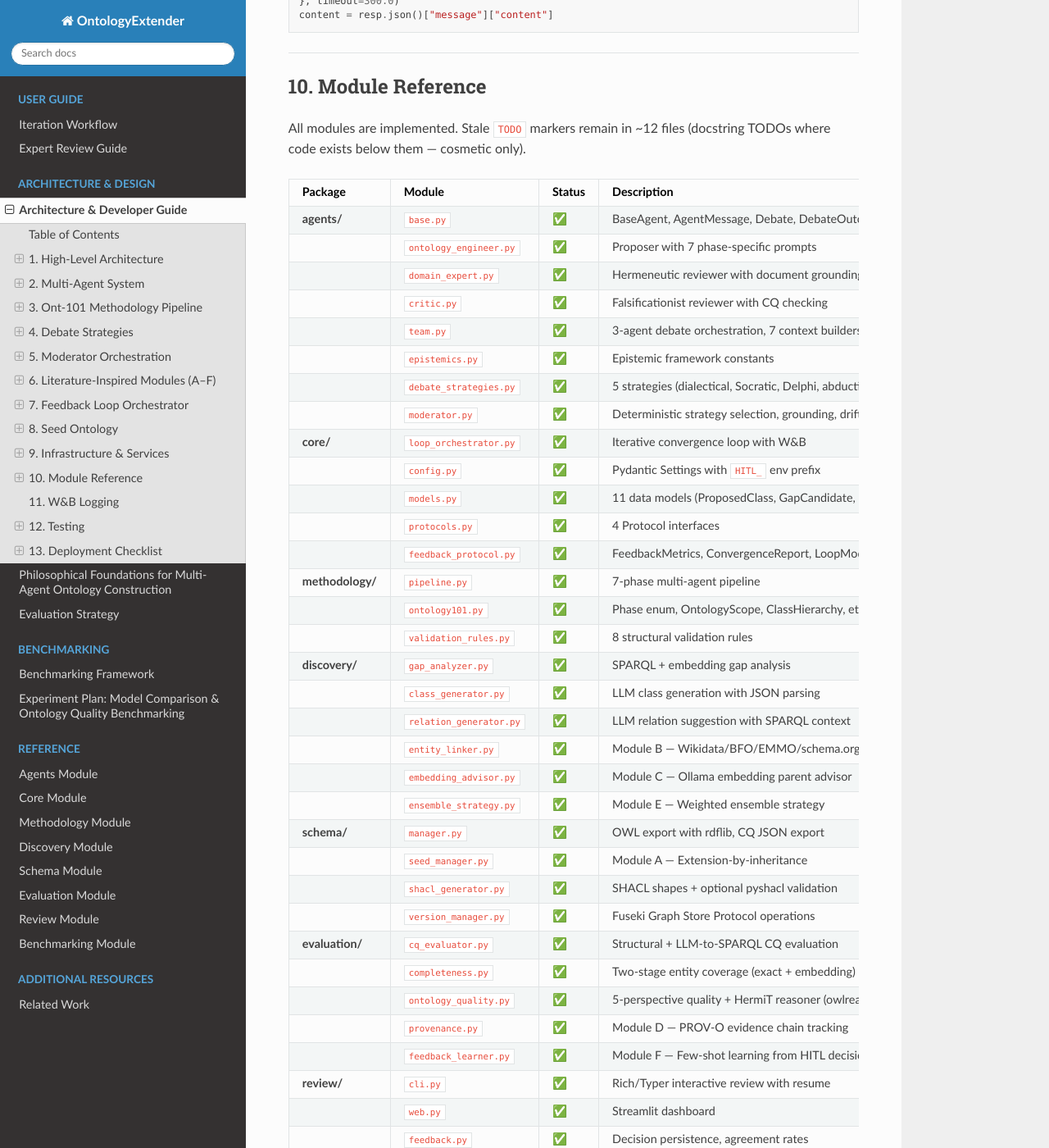
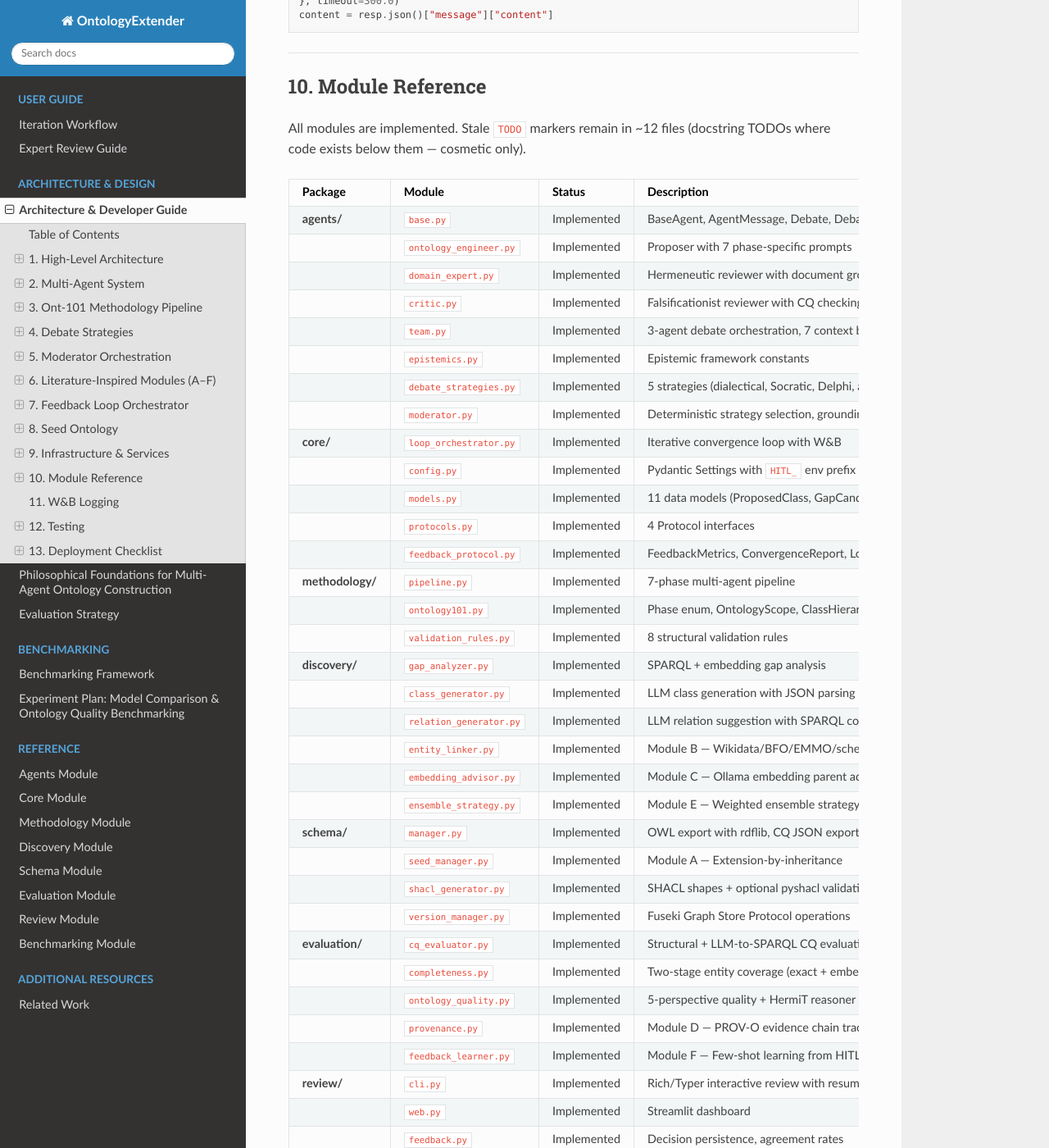
Before and after one commit to DataScienceLabFHSWF/OntologyExtender, a Sphinx documentation site: the page built from docs/ARCHITECTURE.md, in a window 1280 px wide and 1400 px high, scrolled down 8747 px. Shown: the whole window at 82% size. Built offline with Sphinx 7.4.7 and the Read the Docs theme 3.1.0, drawn with Linux system fonts in a browser that asks for light colours; pages that are not in the unit, such as notebooks, are missing from menus; some of the changed text lies outside the part shown.

Commit message:
docs,refactor: Add docstrings and clean up emoji markers
- Add comprehensive docstrings to 5 key functions in agents and core modules
- Document property methods in moderator.py (grounding_ratio, cq_coverage_ratio, etc.)
- Replace emoji status markers (✅/❌) with text in ARCHITECTURE.md and benchmark plan
- Improves code maintainability and documentation generation via Sphinx

```diff
--- a/docs/ARCHITECTURE.md
+++ b/docs/ARCHITECTURE.md
@@ -412,43 +412,43 @@ All modules are implemented. Stale `TODO` markers remain in ~12 files
 
 | Package | Module | Status | Description |
 |---------|--------|--------|-------------|
-| **agents/** | `base.py` | ✅ | BaseAgent, AgentMessage, Debate, DebateOutcome |
-| | `ontology_engineer.py` | ✅ | Proposer with 7 phase-specific prompts |
-| | `domain_expert.py` | ✅ | Hermeneutic reviewer with document grounding |
-| | `critic.py` | ✅ | Falsificationist reviewer with CQ checking |
-| | `team.py` | ✅ | 3-agent debate orchestration, 7 context builders |
-| | `epistemics.py` | ✅ | Epistemic framework constants |
-| | `debate_strategies.py` | ✅ | 5 strategies (dialectical, Socratic, Delphi, abductive, consensus) |
-| | `moderator.py` | ✅ | Deterministic strategy selection, grounding, drift detection |
-| **core/** | `loop_orchestrator.py` | ✅ | Iterative convergence loop with W&B |
-| | `config.py` | ✅ | Pydantic Settings with `HITL_` env prefix |
-| | `models.py` | ✅ | 11 data models (ProposedClass, GapCandidate, etc.) |
-| | `protocols.py` | ✅ | 4 Protocol interfaces |
-| | `feedback_protocol.py` | ✅ | FeedbackMetrics, ConvergenceReport, LoopMode |
-| **methodology/** | `pipeline.py` | ✅ | 7-phase multi-agent pipeline |
-| | `ontology101.py` | ✅ | Phase enum, OntologyScope, ClassHierarchy, etc. |
-| | `validation_rules.py` | ✅ | 8 structural validation rules |
-| **discovery/** | `gap_analyzer.py` | ✅ | SPARQL + embedding gap analysis |
-| | `class_generator.py` | ✅ | LLM class generation with JSON parsing |
-| | `relation_generator.py` | ✅ | LLM relation suggestion with SPARQL context |
-| | `entity_linker.py` | ✅ | Module B — Wikidata/BFO/EMMO/schema.org/SAREF |
-| | `embedding_advisor.py` | ✅ | Module C — Ollama embedding parent advisor |
-| | `ensemble_strategy.py` | ✅ | Module E — Weighted ensemble strategy |
-| **schema/** | `manager.py` | ✅ | OWL export with rdflib, CQ JSON export |
-| | `seed_manager.py` | ✅ | Module A — Extension-by-inheritance |
-| | `shacl_generator.py` | ✅ | SHACL shapes + optional pyshacl validation |
-| | `version_manager.py` | ✅ | Fuseki Graph Store Protocol operations |
-| **evaluation/** | `cq_evaluator.py` | ✅ | Structural + LLM-to-SPARQL CQ evaluation |
-| | `completeness.py` | ✅ | Two-stage entity coverage (exact + embedding) |
-| | `ontology_quality.py` | ✅ | 5-perspective quality + HermiT reasoner (owlready2) |
-| | `provenance.py` | ✅ | Module D — PROV-O evidence chain tracking |
-| | `feedback_learner.py` | ✅ | Module F — Few-shot learning from HITL decisions |
-| **review/** | `cli.py` | ✅ | Rich/Typer interactive review with resume |
-| | `web.py` | ✅ | Streamlit dashboard |
-| | `feedback.py` | ✅ | Decision persistence, agreement rates |
-| **sources/** | `qdrant_source.py` | ✅ | Document chunk retrieval |
-| | `cq_generator.py` | ✅ | CQ generation from documents via LLM |
-| **mapping/** | `yarrrml_generator.py` | ✅ | YARRRML/RML mapping rules |
+| **agents/** | `base.py` | Implemented | BaseAgent, AgentMessage, Debate, DebateOutcome |
+| | `ontology_engineer.py` | Implemented | Proposer with 7 phase-specific prompts |
+| | `domain_expert.py` | Implemented | Hermeneutic reviewer with document grounding |
+| | `critic.py` | Implemented | Falsificationist reviewer with CQ checking |
+| | `team.py` | Implemented | 3-agent debate orchestration, 7 context builders |
+| | `epistemics.py` | Implemented | Epistemic framework constants |
+| | `debate_strategies.py` | Implemented | 5 strategies (dialectical, Socratic, Delphi, abductive, consensus) |
+| | `moderator.py` | Implemented | Deterministic strategy selection, grounding, drift detection |
+| **core/** | `loop_orchestrator.py` | Implemented | Iterative convergence loop with W&B |
+| | `config.py` | Implemented | Pydantic Settings with `HITL_` env prefix |
+| | `models.py` | Implemented | 11 data models (ProposedClass, GapCandidate, etc.) |
+| | `protocols.py` | Implemented | 4 Protocol interfaces |
+| | `feedback_protocol.py` | Implemented | FeedbackMetrics, ConvergenceReport, LoopMode |
+| **methodology/** | `pipeline.py` | Implemented | 7-phase multi-agent pipeline |
+| | `ontology101.py` | Implemented | Phase enum, OntologyScope, ClassHierarchy, etc. |
+| | `validation_rules.py` | Implemented | 8 structural validation rules |
+| **discovery/** | `gap_analyzer.py` | Implemented | SPARQL + embedding gap analysis |
+| | `class_generator.py` | Implemented | LLM class generation with JSON parsing |
+| | `relation_generator.py` | Implemented | LLM relation suggestion with SPARQL context |
+| | `entity_linker.py` | Implemented | Module B — Wikidata/BFO/EMMO/schema.org/SAREF |
+| | `embedding_advisor.py` | Implemented | Module C — Ollama embedding parent advisor |
+| | `ensemble_strategy.py` | Implemented | Module E — Weighted ensemble strategy |
+| **schema/** | `manager.py` | Implemented | OWL export with rdflib, CQ JSON export |
+| | `seed_manager.py` | Implemented | Module A — Extension-by-inheritance |
+| | `shacl_generator.py` | Implemented | SHACL shapes + optional pyshacl validation |
+| | `version_manager.py` | Implemented | Fuseki Graph Store Protocol operations |
+| **evaluation/** | `cq_evaluator.py` | Implemented | Structural + LLM-to-SPARQL CQ evaluation |
+| | `completeness.py` | Implemented | Two-stage entity coverage (exact + embedding) |
+| | `ontology_quality.py` | Implemented | 5-perspective quality + HermiT reasoner (owlready2) |
+| | `provenance.py` | Implemented | Module D — PROV-O evidence chain tracking |
+| | `feedback_learner.py` | Implemented | Module F — Few-shot learning from HITL decisions |
+| **review/** | `cli.py` | Implemented | Rich/Typer interactive review with resume |
+| | `web.py` | Implemented | Streamlit dashboard |
+| | `feedback.py` | Implemented | Decision persistence, agreement rates |
+| **sources/** | `qdrant_source.py` | Implemented | Document chunk retrieval |
+| | `cq_generator.py` | Implemented | CQ generation from documents via LLM |
+| **mapping/** | `yarrrml_generator.py` | Implemented | YARRRML/RML mapping rules |
 
 ### Remaining Low-Priority Items
 
```
Also changed, not shown: docs/archive/ONTOURL_BENCHMARK_PLAN.md (+7 -7 lines), 4 other files.
